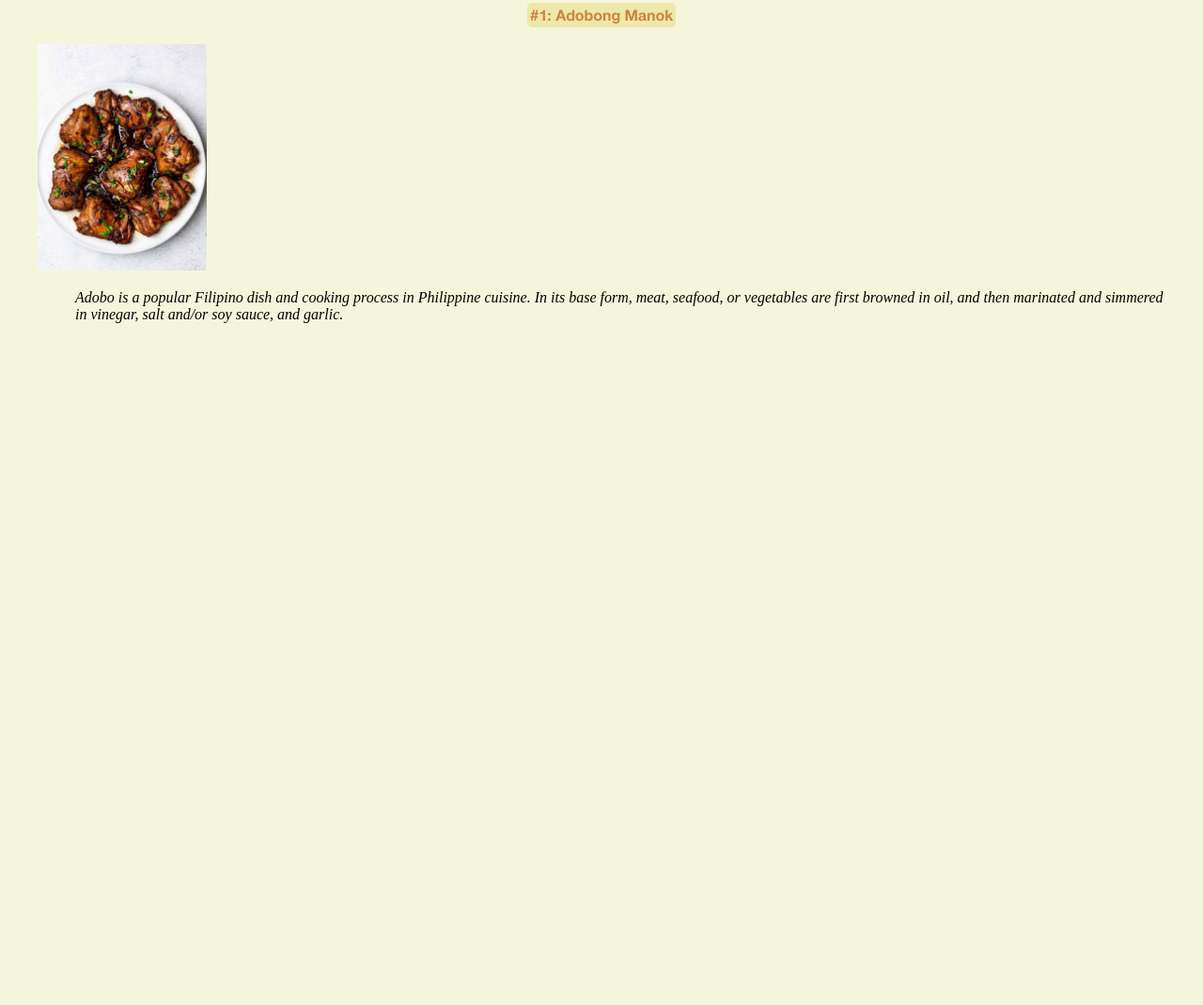
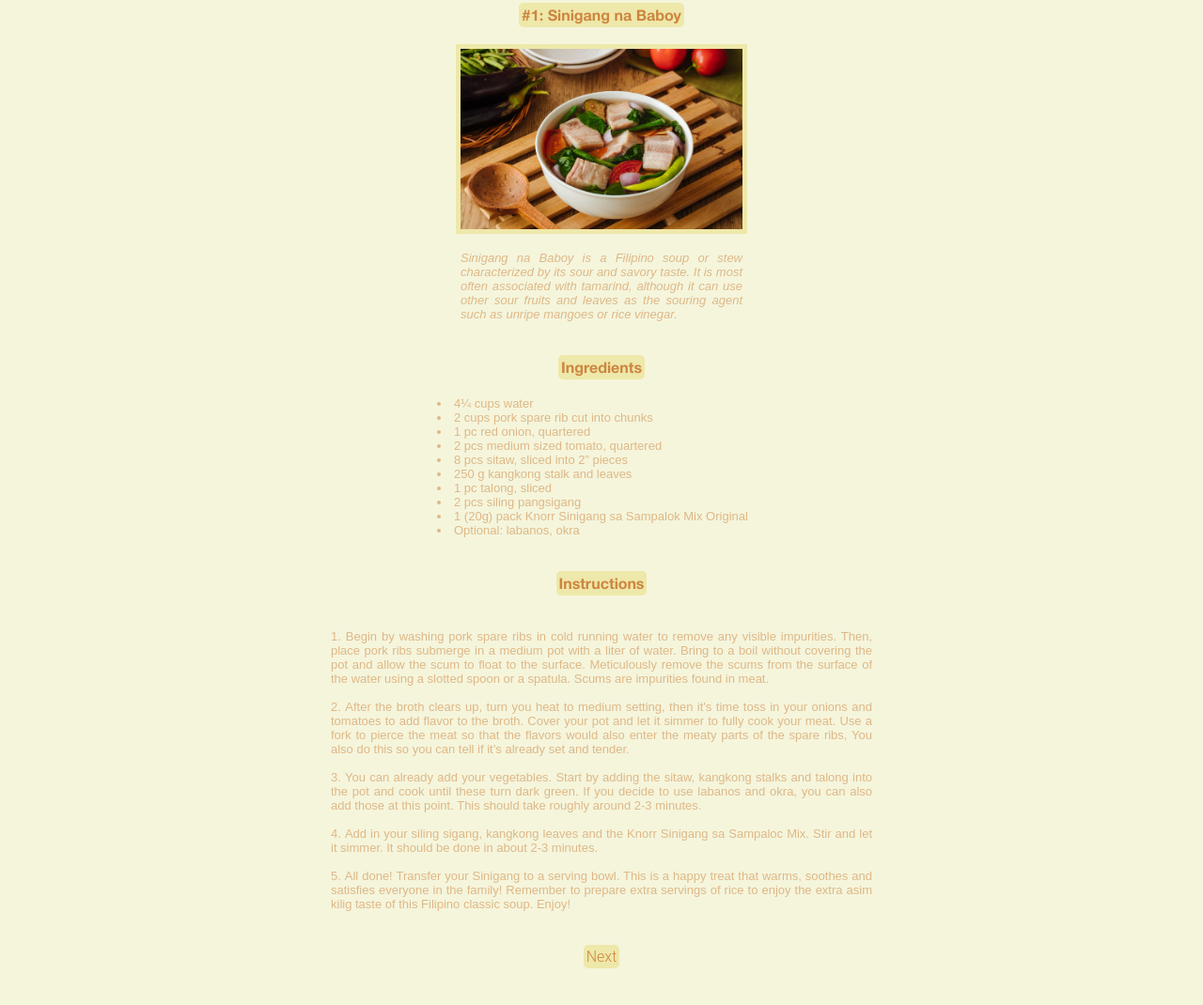
Before and after one commit to zarrapha/Food, a plain HTML site: page Index.html in a window 1280 px wide. Shown: the part 132-1202 px from the top of the page at 94% size. Before the commit the page ends 800 px from the top, so only its background shows below. Drawn offline with Linux system fonts and the light colour scheme; files whose address does not match are found by name; a web font is replaced by a local one.

Commit message:
Template complete
-1st page & 2nd page done
-Next and previous button done

```diff
--- a/Index.html
+++ b/Index.html
@@ -1,26 +1,108 @@
 <!DOCTYPE html>
 <html>
+
   <head>
     <title>My Favorite Dishes</title>
   </head>
 
-  <link rel="stylesheet" href="style.css" />
+<link rel="stylesheet" href="style.css"/>
+
+<style>
+img {
+  display: block;
+  margin: auto;
+  border-style: solid;
+  border-color: palegoldenrod;
+  border-width: 5px;
+}
+</style>
 
 <body>
 <h1>My Favorite Dishes</h1>
+
  <br />
  <br />
 
-    <div>
-      <h2>#1: Adobong Manok</h2>
+<h2>#1: Sinigang na Baboy</h2>
+
  <br>
-      <img src="img/adobo.jpg" width="15%"/>
-    </div>
+
+<img src="img/Sinigang.jpg" width="25%"/>
+
+ <br>
 
 <dl><i>
-    <ol>Adobo is a popular Filipino dish and cooking process in Philippine cuisine. In its base form, meat, seafood, or vegetables are first browned in oil, and then marinated and simmered in vinegar, salt and/or soy sauce, and garlic. </ol>
+  Sinigang na Baboy is a Filipino soup or stew characterized by its sour and savory taste.
+  It is most often associated with tamarind, although it can use other sour fruits and leaves
+  as the souring agent such as unripe mangoes or rice vinegar.
 </dl></i>
 
+ <br> <br>
+
+<h3>Ingredients</h3>
+
+ <br>
+
+<ul>
+  <li>4¼ cups water</li>
+  <li>2 cups pork spare rib cut into chunks</li>
+  <li>1 pc red onion, quartered</li>
+  <li>2 pcs medium sized tomato, quartered</li>
+  <li>8 pcs sitaw, sliced into 2” pieces</li>
+  <li>250 g kangkong stalk and leaves</li>
+  <li>1 pc talong, sliced</li>
+  <li>2 pcs siling pangsigang</li>
+  <li>1 (20g) pack Knorr Sinigang sa Sampalok Mix Original</li>
+  <li>Optional: labanos, okra</li>
+</ul>
+
+<br> <br>
+
+<h4>Instructions</h4>
+
+ <br> <br>
+
+<ol>
+    <li>Begin by washing pork spare ribs in cold running water to remove any visible impurities.
+        Then, place pork ribs submerge in a medium pot with a liter of water.
+        Bring to a boil without covering the pot and allow the scum to float to the surface.
+        Meticulously remove the scums from the surface of the water using a slotted spoon or a spatula.
+        Scums are impurities found in meat.
+    </li>
+
+    <br>
+
+    <li>After the broth clears up, turn you heat to medium setting,
+        then it's time toss in your onions and tomatoes to add flavor to the broth.
+        Cover your pot and let it simmer to fully cook your meat.
+        Use a fork to pierce the meat so that the flavors would also enter the meaty parts of the spare ribs,
+        You also do this so you can tell if it’s already set and tender.
+    </li>
+
+    <br>
+
+    <li>You can already add your vegetables. Start by adding the sitaw, kangkong stalks and talong
+        into the pot and cook until these turn dark green. If you decide to use labanos and okra,
+        you can also add those at this point. This should take roughly around 2-3 minutes.
+    </li>
+
+    <br>
+
+    <li>Add in your siling sigang, kangkong leaves and the Knorr Sinigang sa Sampaloc Mix. Stir and let it simmer.
+        It should be done in about 2-3 minutes.
+    </li>
+
+    <br>
+
+    <li>All done! Transfer your Sinigang to a serving bowl. This is a happy treat that warms,
+        soothes and satisfies everyone in the family! Remember to prepare extra servings of rice
+        to enjoy the extra asim kilig taste of this Filipino classic soup. Enjoy!
+    </li>
+</ol>
+
+<br> <br>
+
+<a href="02.html"> Next </a>
 
 </body>
 </html>
--- a/style.css
+++ b/style.css
@@ -1,13 +1,16 @@
+/* Peru for heading, Burlywood for descriptions, palegoldenrod for borders and outlines */
+
 h1 {
   text-align: center;
   font-family: roboto;
   font-weight: 700;
-  color: wheat;
+  color: peru;
 }
-h2 {
+
+:where(h2, h3, h4, h5, h6) {
   text-align: center;
   font-family: helvetica;
-  font-weight: 700;
+  font-weight: 700; /* 500 is normal text, 700 is bold text for Helvetica */
   font-size: medium;
   color: peru;
   margin: 0 auto;
@@ -23,8 +26,79 @@ body {
   margin: 40px;
 }
 
-img {
-  border: 10px black;
+dl {
+  max-width: 25%;
+  margin: 0 auto;
+  text-align: justify;
+  font-size: small;
+  font-family: arial;
+  color: burlywood;
+}
+
+ul {
+  max-width: 50%;
+  margin: 0 auto;
+  text-align: justify;
+  font-size: small;
+  font-family: arial;
+  color: burlywood;
+  list-style-position: inside;
+  padding-left: 10px;
+}
+
+ol {
+  max-width: 80%;
+  margin: 0 auto;
+  text-align: justify;
+  font-size: small;
+  font-family: arial;
+  color: burlywood;
+  list-style-position: outside;
+  padding-left: 0;
+}
+
+li {
+  max-width: 60%;
+  margin: 0 auto;
+  text-align: justify;
+  font-size: small;
+  font-family: arial;
+  color: burlywood;
+  list-style-position: inside;
+  padding-left: 0;
+}
+
+a {
+  font-family: roboto;
+  font-weight: 300;
+  font-style: bold;
+  font-size: medium;
+  text-align: center;
+  text-decoration-line: none;
+  display: table;
+  margin: 0 auto;
+  border-style: solid;
+  border-color: palegoldenrod;
+  border-radius: 5px;
+  background-color: palegoldenrod;
+}
+
+a:link {
+  color: peru;
+}
+
+a:visited {
+  color: burlywood;
+}
+
+a:hover {
+  color: beige;
+}
+
+.button-container {
+  display: flex;
+  gap: 5px;
+  justify-content: center;
 }
 
 /* Roboto font */
@@ -39,6 +113,7 @@ div {
   font-family: roboto;
 }
 
+/* Roboto font (Italic) */
 @font-face {
   font-family: roboto;
   src: url(Roboto-LightItalic) format("truetype");
```
Also changed, not shown: 02.html (added, +99 -0 lines), fonts/opensans.ttf (deleted), img/sinigang.jpg (added). Lines whose indentation alone changed are shown as unchanged.
